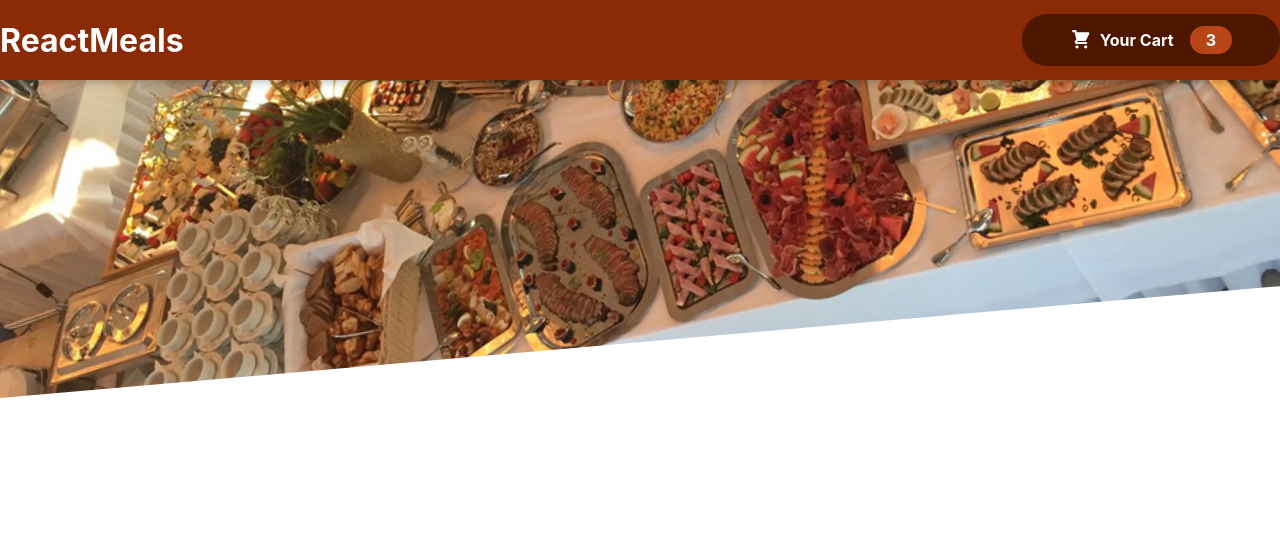
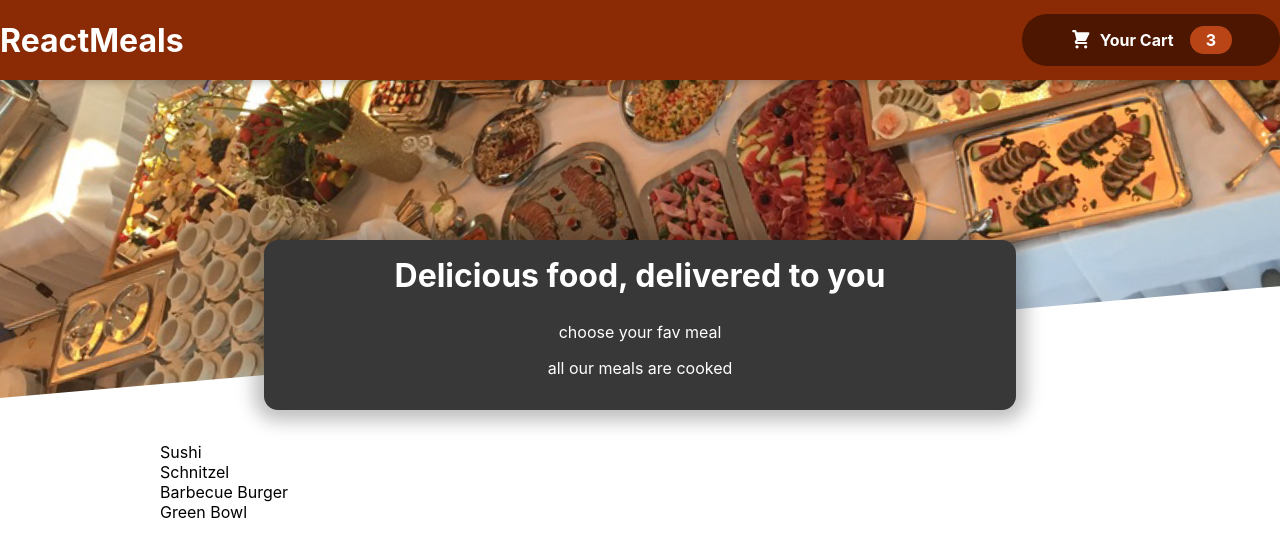
Before and after one commit to mann0777/food-app, a React (Create React App) app: page / in a window 1280 px wide. Shown: the top 556 px of the page. Built offline with nearby package versions, Linux system fonts and the light colour scheme.

Commit message:
Adding-Meals-component

```diff
--- a/src/App.js
+++ b/src/App.js
@@ -1,10 +1,15 @@
 import { Fragment } from "react";
 import Header from "./Components/Layout/Header";
+import Meals from "./Components/Meals/Meals";
 
 function App() {
   return (
     <Fragment>
       <Header />
+      <main>
+        <Meals/>
+      </main>
+
     </Fragment>
   );
 }
--- /dev/null
+++ b/src/Components/Meals/AvailableMeals.js
@@ -0,0 +1,39 @@
+import classes from './AvailableMeals.module.css';
+const DUMMY_MEALS = [
+    {
+      id: 'm1',
+      name: 'Sushi',
+      description: 'Finest fish and veggies',
+      price: 22.99,
+    },
+    {
+      id: 'm2',
+      name: 'Schnitzel',
+      description: 'A german specialty!',
+      price: 16.5,
+    },
+    {
+      id: 'm3',
+      name: 'Barbecue Burger',
+      description: 'American, raw, meaty',
+      price: 12.99,
+    },
+    {
+      id: 'm4',
+      name: 'Green Bowl',
+      description: 'Healthy...and green...',
+      price: 18.99,
+    },
+  ];
+const AvailableMeals=()=>{
+    const mealsList= DUMMY_MEALS.map(meal=> <li>{meal.name}</li>);
+    return <section className= {classes.meals}>
+        <ul>
+        {mealsList}
+
+        </ul>
+    </section>
+
+};
+
+export default AvailableMeals;
--- /dev/null
+++ b/src/Components/Meals/AvailableMeals.module.css
@@ -0,0 +1,24 @@
+.meals {
+    max-width: 60rem;
+    width: 90%;
+    margin: 2rem auto;
+    animation: meals-appear 1s ease-out forwards;
+  }
+
+  .meals ul {
+    list-style: none;
+    margin: 0;
+    padding: 0;
+  }
+
+  @keyframes meals-appear {
+    from {
+      opacity: 0;
+      transform: translateY(3rem);
+    }
+
+    to {
+      opacity: 1;
+      transform: translateY(0);
+    }
+  }
--- /dev/null
+++ b/src/Components/Meals/Meals.js
@@ -0,0 +1,15 @@
+import MealsSummary from "./MealsSummary";
+import AvailableMeals from "./AvailableMeals";
+import { Fragment } from "react";
+
+const Meals =()=>{
+    return(
+        <Fragment>
+            <MealsSummary />
+            <AvailableMeals/>
+        </Fragment>
+    );
+
+};
+
+export default Meals;
--- /dev/null
+++ b/src/Components/Meals/MealsSummary.js
@@ -0,0 +1,14 @@
+import classes from './MealsSummary.module.css'
+
+const MealsSummary =()=>{
+    return(
+    <section className={classes.summary}>
+        <h2>Delicious food, delivered to you</h2>
+        <p>choose your fav meal</p>
+        <p>all our meals are cooked</p>
+    </section>
+
+    );
+};
+
+export default MealsSummary;
--- /dev/null
+++ b/src/Components/Meals/MealsSummary.module.css
@@ -0,0 +1,18 @@
+.summary {
+    text-align: center;
+    max-width: 45rem;
+    width: 90%;
+    margin: auto;
+    margin-top: -10rem;
+    position: relative;
+    background-color: #383838;
+    color: white;
+    border-radius: 14px;
+    padding: 1rem;
+    box-shadow: 0 1px 18px 10px rgba(0, 0, 0, 0.25);
+  }
+
+  .summary h2 {
+    font-size: 2rem;
+    margin-top: 0;
+  }
```
